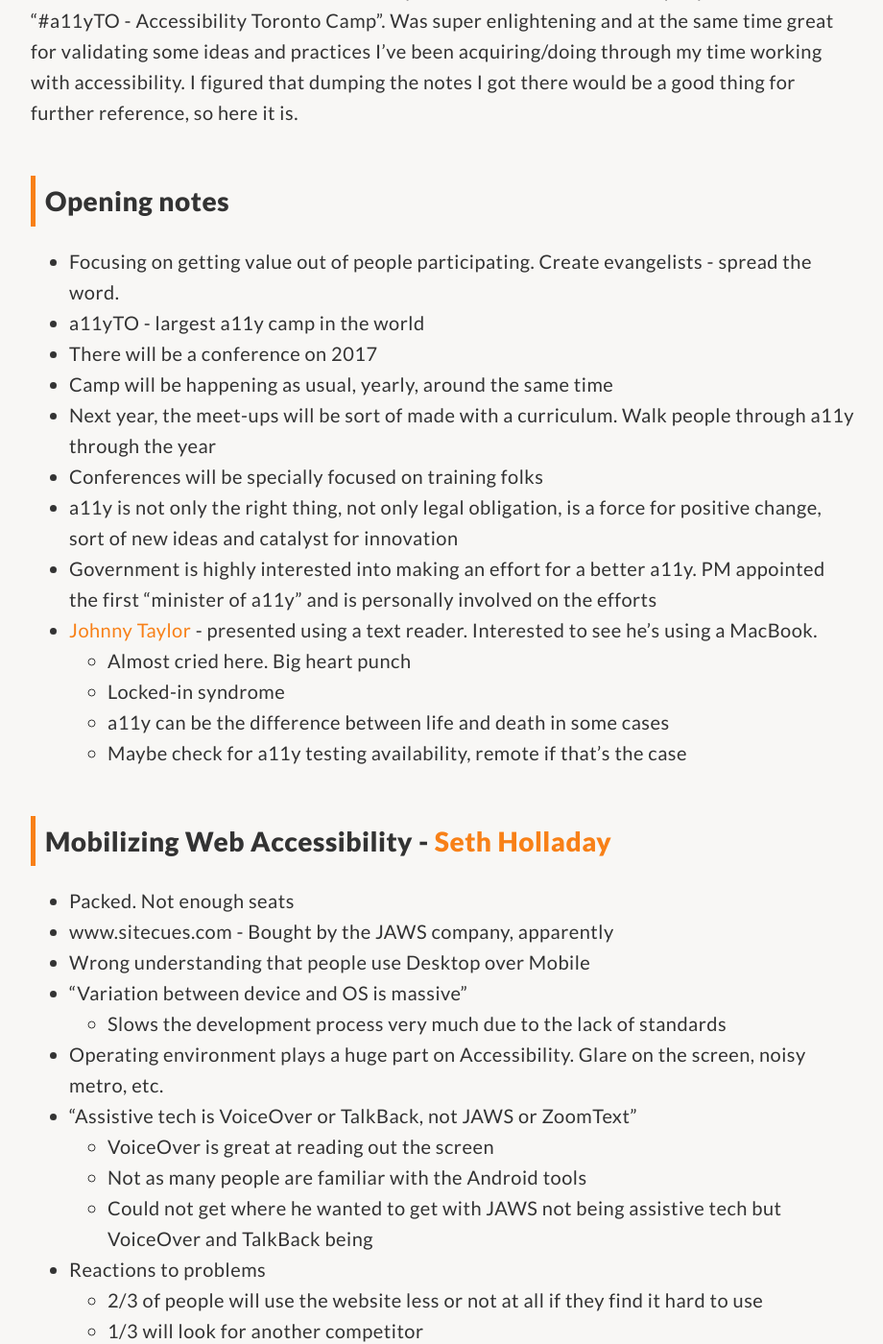
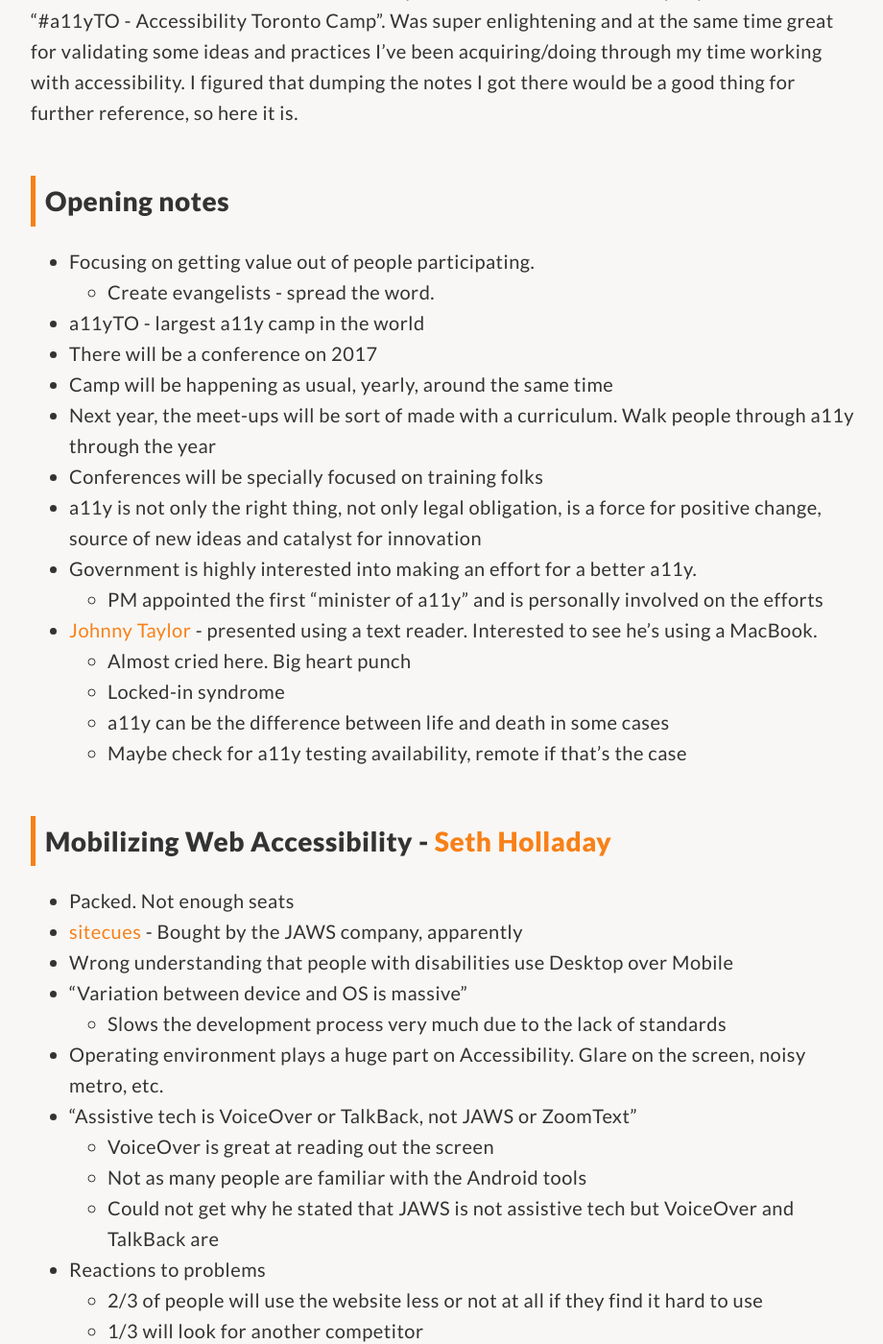
Before and after one commit to arthurgouveia/arthurgouveia.github.io, a Jekyll site: the page built from _posts/2016-11-05-a11yto-accessibility-toronto-camp.markdown, in a window 1280 px wide and 1400 px high, scrolled down 322 px. Shown: the whole window at 96% size, without its empty margins (178-1098 px from the left). Built offline with Jekyll 4.4.1, drawn with Linux system fonts in a browser that asks for light colours; comment, search, counter and statistics services are not loaded.

Commit message:
Fixing some stuff on my drafts on a11yTO

```diff
--- a/_posts/2016-11-05-a11yto-accessibility-toronto-camp.markdown
+++ b/_posts/2016-11-05-a11yto-accessibility-toronto-camp.markdown
@@ -11,14 +11,16 @@
 On November 5th, 2016, I attended to a super cool event full of brilliant people in Toronto: "#a11yTO - Accessibility Toronto Camp". Was super enlightening and at the same time great for validating some ideas and practices I've been acquiring/doing through my time working with accessibility. I figured that dumping the notes I got there would be a good thing for further reference, so here it is.
 
 ### Opening notes
-- Focusing on getting value out of people participating. Create evangelists - spread the word.
+- Focusing on getting value out of people participating.
+  - Create evangelists - spread the word.
 - a11yTO - largest a11y camp in the world
 - There will be a conference on 2017
 - Camp will be happening as usual, yearly, around the same time
 - Next year, the meet-ups will be sort of made with a curriculum. Walk people through a11y through the year
 - Conferences will be specially focused on training folks
-- a11y is not only the right thing, not only legal obligation, is a force for positive change, sort of new ideas and catalyst for innovation
-- Government is highly interested into making an effort for a better a11y. PM appointed the first "minister of a11y" and is personally involved on the efforts
+- a11y is not only the right thing, not only legal obligation, is a force for positive change, source of new ideas and catalyst for innovation
+- Government is highly interested into making an effort for a better a11y.
+  - PM appointed the first "minister of a11y" and is personally involved on the efforts
 - [Johnny Taylor](http://ajohnnytaylor.org/) - presented using a text reader. Interested to see he's using a MacBook.
   - Almost cried here. Big heart punch
   - Locked-in syndrome
@@ -28,15 +30,15 @@
 ### Mobilizing Web Accessibility - [Seth Holladay](http://www.seth-holladay.com/)
 
 - Packed. Not enough seats
-- www.sitecues.com - Bought by the JAWS company, apparently
-- Wrong understanding that people use Desktop over Mobile
+- [sitecues](http://www.sitecues.com) - Bought by the JAWS company, apparently
+- Wrong understanding that people with disabilities use Desktop over Mobile
 - "Variation between device and OS is massive"
   - Slows the development process very much due to the lack of standards
 - Operating environment plays a huge part on Accessibility. Glare on the screen, noisy metro, etc.
 - "Assistive tech is VoiceOver or TalkBack, not JAWS or ZoomText"
   - VoiceOver is great at reading out the screen
   - Not as many people are familiar with the Android tools
-  - Could not get where he wanted to get with JAWS not being assistive tech but VoiceOver and TalkBack being
+  - Could not get why he stated that JAWS is not assistive tech but VoiceOver and TalkBack are
 - Reactions to problems
   - 2/3 of people will use the website less or not at all if they find it hard to use
   - 1/3 will look for another competitor
```
